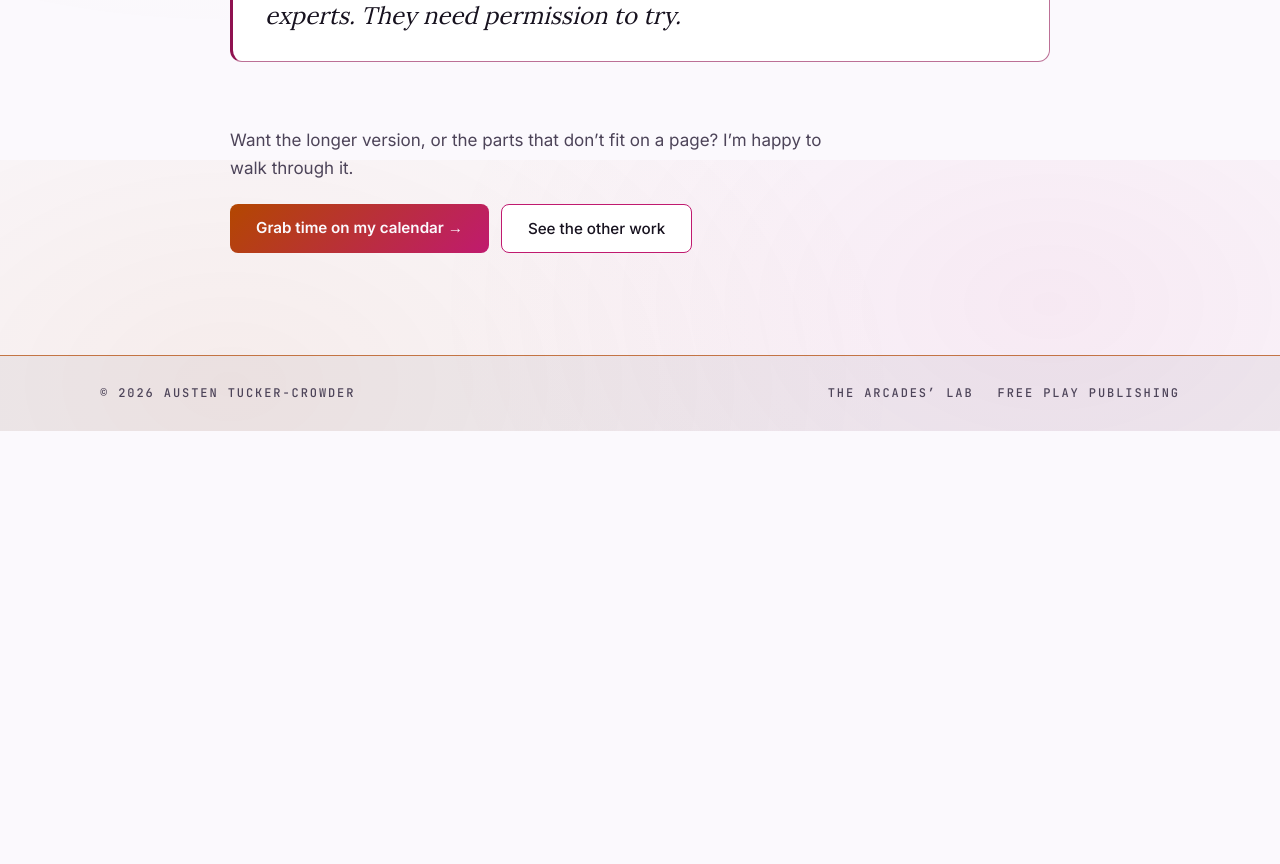
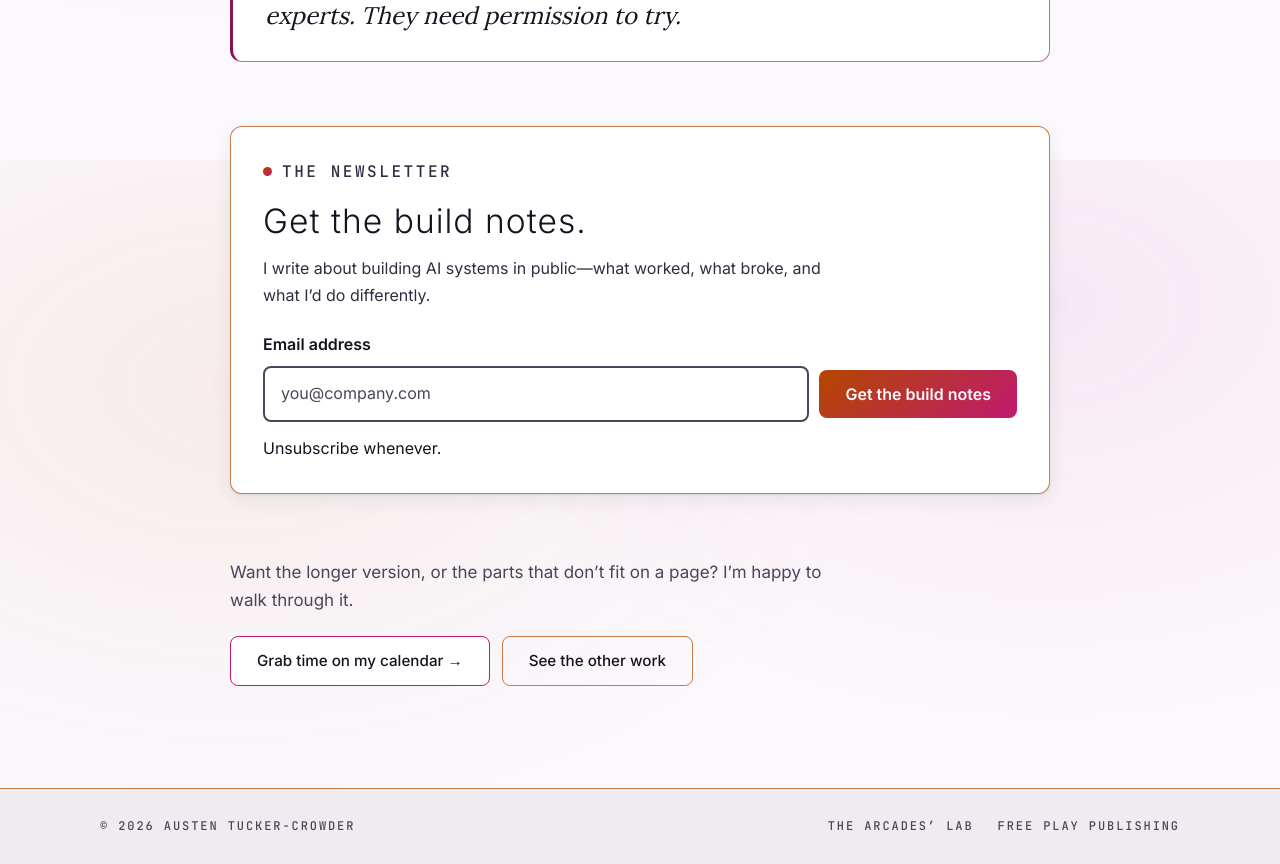
Before and after one commit to Arcadesys/work-thearcades-me, a Next.js app: page /work/ai-enablement in a window 1280 px wide. Shown: the part 1440-2304 px from the top of the page. Before the commit the page ends 1871 px from the top, so only its background shows below. Built offline with nearby package versions, Linux system fonts and the light colour scheme.

Commit message:
Build accessible AI newsletter signup funnel

```diff
--- a/app/globals.css
+++ b/app/globals.css
@@ -582,6 +582,15 @@ textarea::placeholder {
   margin-bottom: 32px;
 }
 
+.hero-payoff {
+  max-width: 52ch;
+  margin-bottom: 20px;
+  font-size: 1.125rem;
+  line-height: 1.6;
+  color: var(--text);
+  text-wrap: pretty;
+}
+
 .beliefs {
   display: grid;
   gap: 1px;
@@ -1362,6 +1371,7 @@ textarea::placeholder {
 /* Subscribe */
 
 .subscribe {
+  scroll-margin-top: 8rem;
   max-width: 820px;
   margin-inline: auto;
   background: var(--surface);
@@ -1371,10 +1381,22 @@ textarea::placeholder {
   padding: clamp(24px, 4vw, 32px);
 }
 
+.case-page > .subscribe {
+  margin-top: clamp(40px, 6vw, 64px);
+}
+
+/* Leave room for the navigation when it wraps onto multiple lines. */
+@media (max-width: 900px) {
+  .subscribe {
+    scroll-margin-top: 14rem;
+  }
+}
+
 .subscribe .kicker {
   margin-bottom: 16px;
 }
 
+.subscribe h2,
 .subscribe h3 {
   font-weight: 300;
   font-size: clamp(1.5rem, 3.2vw, 2.1rem);
@@ -1388,7 +1410,7 @@ textarea::placeholder {
 .subscribe > p {
   font-size: 1rem;
   line-height: 1.65;
-  color: var(--text-muted);
+  color: var(--text-soft);
   max-width: 56ch;
   text-wrap: pretty;
   margin-bottom: 24px;
@@ -1399,6 +1421,14 @@ textarea::placeholder {
   gap: 10px;
   flex-wrap: wrap;
   align-items: center;
+}
+
+.subscribe label {
+  flex-basis: 100%;
+  font-size: 1rem;
+  font-weight: 600;
+  line-height: 1.5;
+  color: var(--text);
 }
 
 .subscribe .field {
@@ -1406,10 +1436,38 @@ textarea::placeholder {
   min-width: 0;
   width: auto;
   padding: 13px 16px;
+  min-height: 48px;
+  border: 2px solid var(--text-muted);
+}
+
+.subscribe .field::placeholder {
+  color: var(--text-muted);
+}
+
+.subscribe .btn {
+  min-height: 48px;
+  font-size: 1rem;
+}
+
+.subscribe :is(input, button):focus-visible {
+  outline: 3px solid var(--text);
+  outline-offset: 4px;
+}
+
+.subscribe .btn:disabled {
+  cursor: wait;
+  box-shadow: none;
+  filter: none;
 }
 
 .subscribe .form-note {
   margin-top: 14px;
+  margin-bottom: 0;
+  font-family: var(--font-sans), -apple-system, 'Segoe UI', sans-serif;
+  font-size: 1rem;
+  line-height: 1.6;
+  color: var(--text);
+  overflow-wrap: anywhere;
 }
 
 /* --------------------------------------------------------------------------
--- a/app/work/[slug]/page.tsx
+++ b/app/work/[slug]/page.tsx
@@ -5,7 +5,8 @@ import { notFound } from 'next/navigation';
 import { BrandMark } from '@/components/brand-mark';
 import { ExternalLink } from '@/components/external-link';
 import { RichText } from '@/components/rich-text';
-import { STAR_PARTS, caseStudies, caseStudyBySlug, hasStar, site } from '@/lib/content';
+import { SubscribeForm } from '@/components/subscribe-form';
+import { STAR_PARTS, caseStudies, caseStudyBySlug, hasStar, newsletter, site } from '@/lib/content';
 
 export function generateStaticParams() {
   return caseStudies.map((study) => ({ slug: study.slug }));
@@ -46,7 +47,8 @@ export default async function CaseStudyPage(props: PageProps<'/work/[slug]'>) {
             <Link href="/#about">About</Link>
             <Link href="/#notes">Notes</Link>
             <Link href="/#contact">Contact</Link>
-            <ExternalLink className="nav-cta" href={site.resumeUrl}>
+            <Link className="nav-cta" href="/#subscribe">Build notes</Link>
+            <ExternalLink href={site.resumeUrl}>
               Résumé
               <span aria-hidden="true"> →</span>
             </ExternalLink>
@@ -124,17 +126,27 @@ export default async function CaseStudyPage(props: PageProps<'/work/[slug]'>) {
             </aside>
           )}
 
+          <div className="subscribe" id="subscribe">
+            <p className="label kicker">
+              <span className="dot" />
+              {newsletter.kicker}
+            </p>
+            <h2>{newsletter.heading}</h2>
+            <p>{newsletter.body}</p>
+            <SubscribeForm />
+          </div>
+
           <div className="case-page-footer">
             <p className="lede">
               Want the longer version, or the parts that don’t fit on a page? I’m happy to walk
               through it.
             </p>
             <div className="btn-row">
-              <ExternalLink className="btn btn-gradient" href={site.bookingUrl}>
+              <ExternalLink className="btn btn-outline" href={site.bookingUrl}>
                 Grab time on my calendar
                 <span aria-hidden="true"> →</span>
               </ExternalLink>
-              <Link className="btn btn-outline" href="/#work">
+              <Link className="btn btn-ghost" href="/#work">
                 See the other work
               </Link>
             </div>
--- a/components/subscribe-form.tsx
+++ b/components/subscribe-form.tsx
@@ -1,37 +1,84 @@
 'use client';
 
-import { useState } from 'react';
+import { useEffect, useId, useRef, useState } from 'react';
 import { newsletter } from '@/lib/content';
 
 export function SubscribeForm() {
-  const [subscribed, setSubscribed] = useState(false);
+  const emailId = useId();
+  const pending = useRef(false);
+  const recoveryTimer = useRef<number | undefined>(undefined);
+  const [submitting, setSubmitting] = useState(false);
+  const [navigationDelayed, setNavigationDelayed] = useState(false);
+
+  useEffect(() => {
+    const reset = () => {
+      window.clearTimeout(recoveryTimer.current);
+      pending.current = false;
+      setSubmitting(false);
+      setNavigationDelayed(false);
+    };
+    window.addEventListener('pageshow', reset);
+    return () => {
+      window.clearTimeout(recoveryTimer.current);
+      window.removeEventListener('pageshow', reset);
+    };
+  }, []);
 
   return (
     <>
       <form
+        method="POST"
+        action="https://atuckercrowder.activehosted.com/proc.php"
         onSubmit={(event) => {
-          event.preventDefault();
-          setSubscribed(true);
+          if (pending.current) {
+            event.preventDefault();
+            return;
+          }
+          pending.current = true;
+          setSubmitting(true);
+          setNavigationDelayed(false);
+          // Cancelled navigation can leave this document open without pageshow.
+          // Unlock retry without claiming whether the provider received the POST.
+          window.clearTimeout(recoveryTimer.current);
+          recoveryTimer.current = window.setTimeout(() => {
+            pending.current = false;
+            setSubmitting(false);
+            setNavigationDelayed(true);
+          }, 20_000);
         }}
       >
-        <label className="visually-hidden" htmlFor="sub-email">
+        {/* Routing fields from ActiveCampaign form 11's generated full embed.
+            Native POST leaves validation, errors and double opt-in to the provider. */}
+        <input type="hidden" name="u" value="11" />
+        <input type="hidden" name="f" value="11" />
+        <input type="hidden" name="s" value="" />
+        <input type="hidden" name="c" value="0" />
+        <input type="hidden" name="m" value="0" />
+        <input type="hidden" name="act" value="sub" />
+        <input type="hidden" name="v" value="2" />
+        <input type="hidden" name="or" value="23820733-e66d-42ac-9aeb-93b13837cb17" />
+        <label htmlFor={emailId}>
           Email address
         </label>
         <input
           className="field"
-          id="sub-email"
+          id={emailId}
           type="email"
           name="email"
           required
           autoComplete="email"
           placeholder="you@company.com"
         />
-        <button className="btn btn-gradient" type="submit">
-          Subscribe
+        <button className="btn btn-gradient" type="submit" disabled={submitting}>
+          {submitting ? 'Opening confirmation…' : 'Get the build notes'}
         </button>
       </form>
       <p className="form-note" role="status" aria-live="polite">
-        {subscribed ? newsletter.doneNote : newsletter.idleNote}
+        {submitting
+          ? 'Sending your request to ActiveCampaign. Subscription requires email confirmation.'
+          : navigationDelayed
+            ? 'If the confirmation page did not open, you can try again. If a confirmation email arrived, follow its link to subscribe.'
+            : newsletter.idleNote}
       </p>
     </>
   );
--- a/lib/content.ts
+++ b/lib/content.ts
@@ -91,6 +91,7 @@ export const hero = {
   headingAccent: 'useful',
   headingAfter: ' things.',
   tagline: 'Finding elegant solutions to inelegant problems for twenty years.',
+  signupPayoff: 'I write about building AI systems—what worked, what broke, and what I’d do differently. Get the build notes by email.',
   intro:
     'I build AI systems, own messy problems end to end, and help people get comfortable enough with new technology to actually use it. I’m happiest where product, engineering, communication, and a slightly unreasonable amount of curiosity overlap.',
 } as const;
@@ -319,10 +320,9 @@ export const notes: Note[] = [
 
 export const newsletter = {
   kicker: 'The newsletter',
-  heading: 'Build notes, delivered to your mailbox.',
-  body: 'I write about building AI systems in public — what worked, what broke, and what I’d do differently. Roughly monthly, no drip sequences, unsubscribe whenever.',
-  idleNote: 'Sent with Postmark. Your address stays with me.',
-  doneNote: 'Thanks — check your inbox to confirm.',
+  heading: 'Get the build notes.',
+  body: 'I write about building AI systems in public—what worked, what broke, and what I’d do differently.',
+  idleNote: 'Unsubscribe whenever.',
 } as const;
 
 export const commentBox = {
```
Also changed, not shown: app/page.tsx (+15 -16 lines), 1 other file (tests, documents, lock files or other folders).
